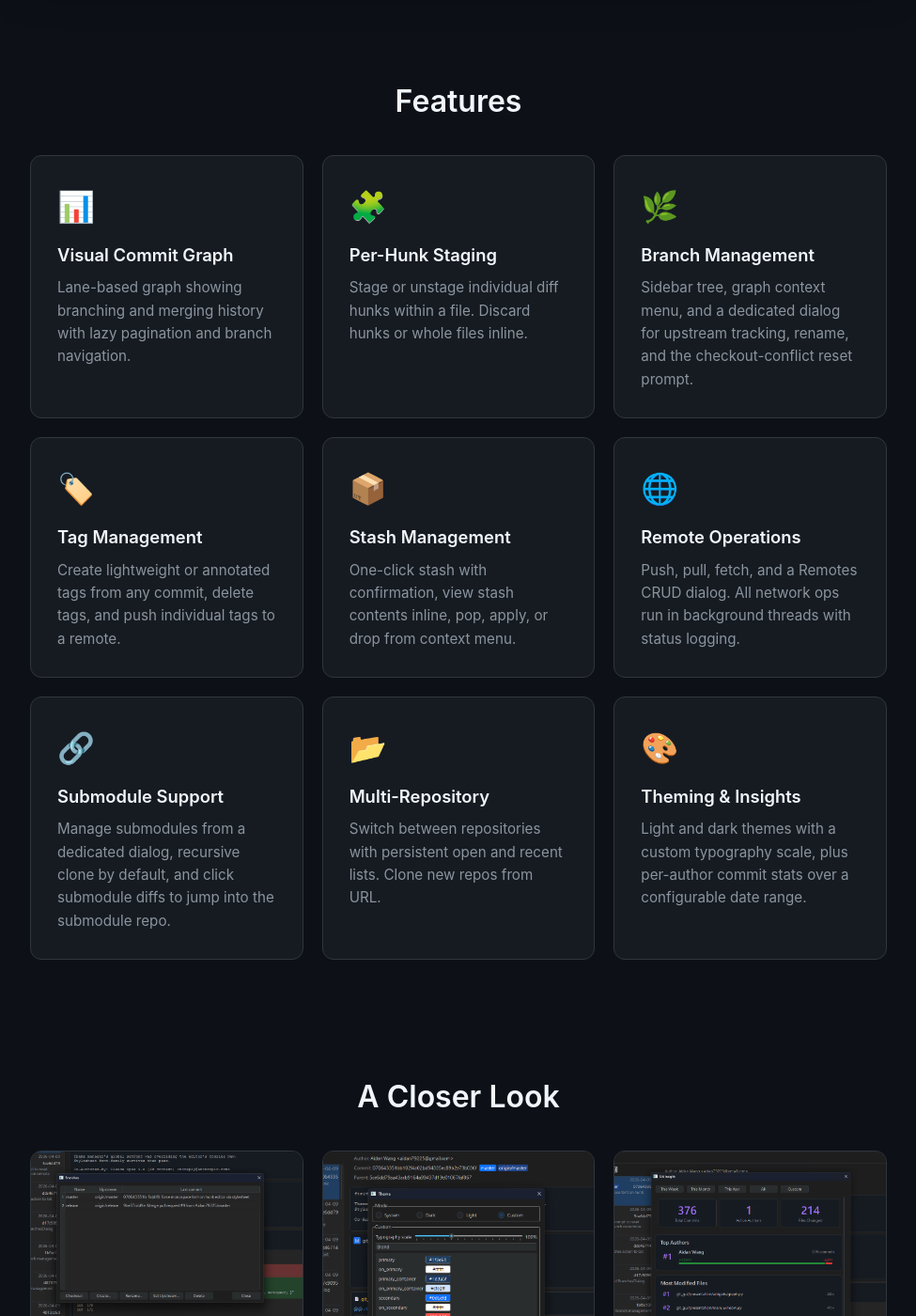
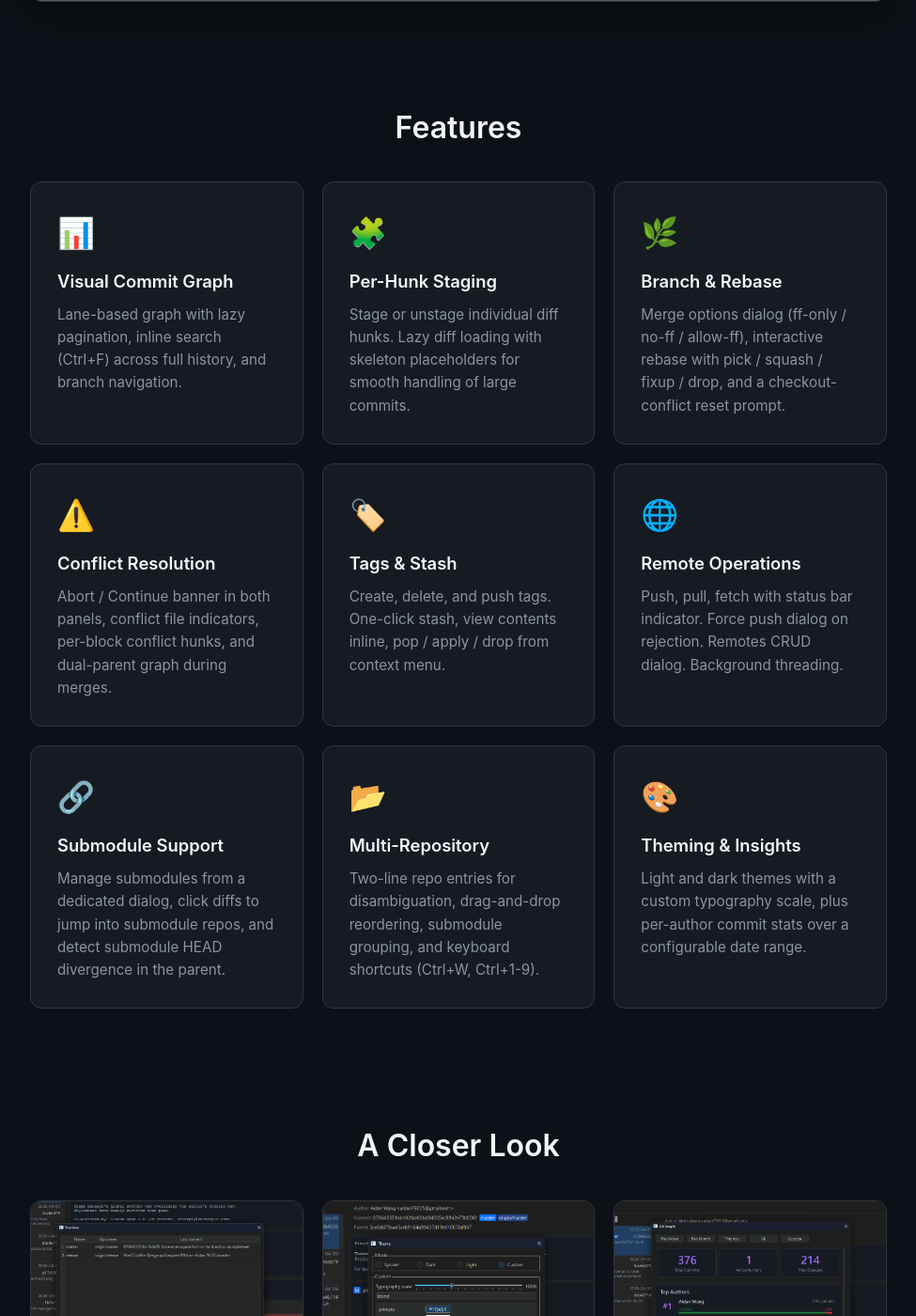
Before and after one commit to Aidan79225/GitCrisp, a Jekyll site: the page built from docs/index.md, in a window 1280 px wide and 1400 px high, scrolled down 993 px. Shown: the whole window at 94% size, without its empty margins (152-1127 px from the left). Built offline with Jekyll 4.4.1, drawn with Linux system fonts in a browser that asks for light colours; some of the changed text lies outside the part shown.

Commit message:
docs: update README and website with new features
Add: merge options dialog, interactive rebase, conflict resolution
flow, lazy diff loading, inline search (Ctrl+F), force push dialog,
two-line repo entries, drag-and-drop repo reordering, submodule
grouping, .gitignore action, file logging, keyboard shortcuts
(Ctrl+F/W/1-9), and status bar indicator.

Update website feature cards to match.

Co-Authored-By: Claude Opus 4.6 (1M context) <noreply@anthropic.com>

```diff
--- a/docs/_layouts/default.html
+++ b/docs/_layouts/default.html
@@ -13,7 +13,7 @@
   <section class="hero">
     <h1>GitCrisp</h1>
     <p class="tagline">A clean, focused Git GUI</p>
-    <p class="subtitle">Visual commit graph, per-hunk staging, full management dialogs for branches, remotes, submodules, and tags &mdash; built with Python and Qt.</p>
+    <p class="subtitle">Visual commit graph, per-hunk staging, interactive rebase, conflict resolution, and full management dialogs for branches, remotes, submodules, and tags &mdash; built with Python and Qt.</p>
     <div class="hero-actions">
       <a href="https://github.com/Aidan79225/GitCrisp/releases/latest" class="btn btn-primary">Download</a>
       <a href="https://github.com/Aidan79225/GitCrisp" class="btn btn-secondary">View on GitHub</a>
@@ -32,42 +32,42 @@
       <div class="feature-card">
         <div class="feature-icon">&#x1F4CA;</div>
         <h3>Visual Commit Graph</h3>
-        <p>Lane-based graph showing branching and merging history with lazy pagination and branch navigation.</p>
+        <p>Lane-based graph with lazy pagination, inline search (Ctrl+F) across full history, and branch navigation.</p>
       </div>
       <div class="feature-card">
         <div class="feature-icon">&#x1F9E9;</div>
         <h3>Per-Hunk Staging</h3>
-        <p>Stage or unstage individual diff hunks within a file. Discard hunks or whole files inline.</p>
+        <p>Stage or unstage individual diff hunks. Lazy diff loading with skeleton placeholders for smooth handling of large commits.</p>
       </div>
       <div class="feature-card">
         <div class="feature-icon">&#x1F33F;</div>
-        <h3>Branch Management</h3>
-        <p>Sidebar tree, graph context menu, and a dedicated dialog for upstream tracking, rename, and the checkout-conflict reset prompt.</p>
+        <h3>Branch &amp; Rebase</h3>
+        <p>Merge options dialog (ff-only / no-ff / allow-ff), interactive rebase with pick / squash / fixup / drop, and a checkout-conflict reset prompt.</p>
+      </div>
+      <div class="feature-card">
+        <div class="feature-icon">&#x26A0;&#xFE0F;</div>
+        <h3>Conflict Resolution</h3>
+        <p>Abort / Continue banner in both panels, conflict file indicators, per-block conflict hunks, and dual-parent graph during merges.</p>
       </div>
       <div class="feature-card">
         <div class="feature-icon">&#x1F3F7;&#xFE0F;</div>
-        <h3>Tag Management</h3>
-        <p>Create lightweight or annotated tags from any commit, delete tags, and push individual tags to a remote.</p>
-      </div>
-      <div class="feature-card">
-        <div class="feature-icon">&#x1F4E6;</div>
-        <h3>Stash Management</h3>
-        <p>One-click stash with confirmation, view stash contents inline, pop, apply, or drop from context menu.</p>
+        <h3>Tags &amp; Stash</h3>
+        <p>Create, delete, and push tags. One-click stash, view contents inline, pop / apply / drop from context menu.</p>
       </div>
       <div class="feature-card">
         <div class="feature-icon">&#x1F310;</div>
         <h3>Remote Operations</h3>
-        <p>Push, pull, fetch, and a Remotes CRUD dialog. All network ops run in background threads with status logging.</p>
+        <p>Push, pull, fetch with status bar indicator. Force push dialog on rejection. Remotes CRUD dialog. Background threading.</p>
       </div>
       <div class="feature-card">
         <div class="feature-icon">&#x1F517;</div>
         <h3>Submodule Support</h3>
-        <p>Manage submodules from a dedicated dialog, recursive clone by default, and click submodule diffs to jump into the submodule repo.</p>
+        <p>Manage submodules from a dedicated dialog, click diffs to jump into submodule repos, and detect submodule HEAD divergence in the parent.</p>
       </div>
       <div class="feature-card">
         <div class="feature-icon">&#x1F4C2;</div>
         <h3>Multi-Repository</h3>
-        <p>Switch between repositories with persistent open and recent lists. Clone new repos from URL.</p>
+        <p>Two-line repo entries for disambiguation, drag-and-drop reordering, submodule grouping, and keyboard shortcuts (Ctrl+W, Ctrl+1-9).</p>
       </div>
       <div class="feature-card">
         <div class="feature-icon">&#x1F3A8;</div>
```
Also changed, not shown: README.md.
